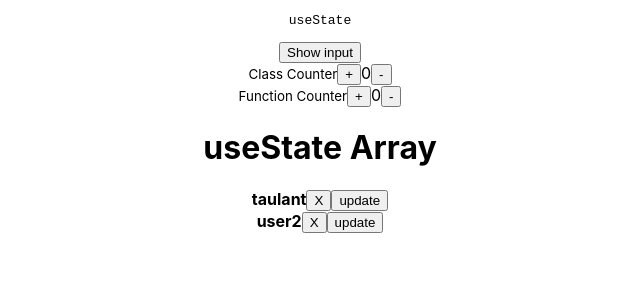
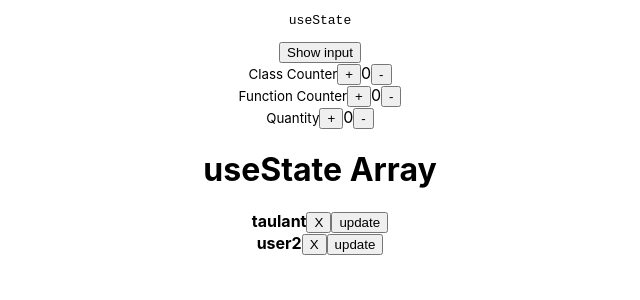
Before and after one commit to taulantisaku/react-hooks, a React (Create React App) app: page / in a window 1280 px wide. Shown: the top 300 px of the page, without its empty margins (320-960 px from the left). Built offline with nearby package versions, Linux system fonts and the light colour scheme.

Commit message:
create custom hook

```diff
--- a/src/App.js
+++ b/src/App.js
@@ -2,6 +2,7 @@ import { useState } from "react";
 import "./App.css";
 import ClassCounter from "./ClassCounter";
 import FunctionCounter from "./FunctionCounter";
+import Quantity from "./Quantity";
 
 function App() {
   const [users, setUsers] = useState([
@@ -75,6 +76,7 @@ function App() {
       <div>
         <ClassCounter />
         <FunctionCounter />
+        <Quantity/>
       </div>
 
       <div>
--- /dev/null
+++ b/src/Quantity.js
@@ -0,0 +1,18 @@
+import React from "react";
+import useCounter from "./hooks/useCounter";
+
+export default function Quantity() {
+  //   const counter = useCounter();
+  //   console.log("counter => ", counter);
+
+  const { count, increment, decrement } = useCounter();
+  console.log(count);
+  return (
+    <div>
+      <small>Quantity</small>
+      <button onClick={increment}>+</button>
+      <span>{count}</span>
+      <button onClick={decrement}>-</button>
+    </div>
+  );
+}
--- /dev/null
+++ b/src/hooks/useCounter.js
@@ -0,0 +1,28 @@
+import  { useState } from "react";
+
+export default function useCounter() {
+  const [count, setCount] = useState(0);
+
+  const increment = () => {
+    if (count >= 10) {
+      return;
+    }
+    setCount(count + 1);
+  };
+
+  const decrement = () => {
+    if (count === 0) {
+      return;
+    }
+
+    setCount(count - 1);
+  };
+  return{
+    // count: count,
+    // increment: increment,
+    // decrement: decrement
+     count,
+     increment,
+     decrement
+    }
+}
--- a/src/index.js
+++ b/src/index.js
@@ -1,15 +1,11 @@
-import React from 'react';
-import ReactDOM from 'react-dom/client';
-import './index.css';
-import App from './App';
-import reportWebVitals from './reportWebVitals';
+import React from "react";
+import ReactDOM from "react-dom/client";
+import "./index.css";
+import App from "./App";
+import reportWebVitals from "./reportWebVitals";
 
-const root = ReactDOM.createRoot(document.getElementById('root'));
-root.render(
-  <React.StrictMode>
-    <App />
-  </React.StrictMode>
-);
+const root = ReactDOM.createRoot(document.getElementById("root"));
+root.render(<App />);
 
 // If you want to start measuring performance in your app, pass a function
 // to log results (for example: reportWebVitals(console.log))
```
